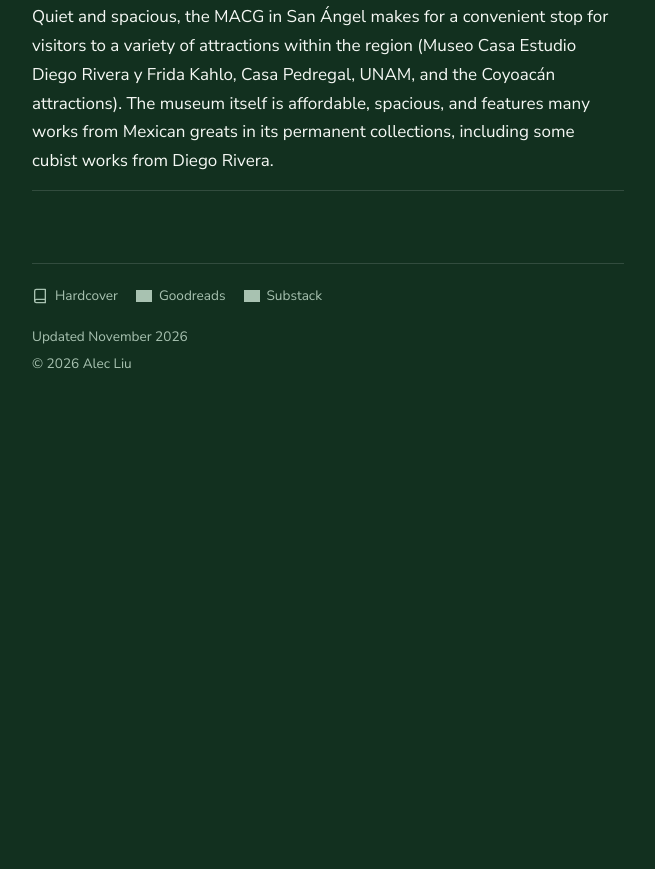
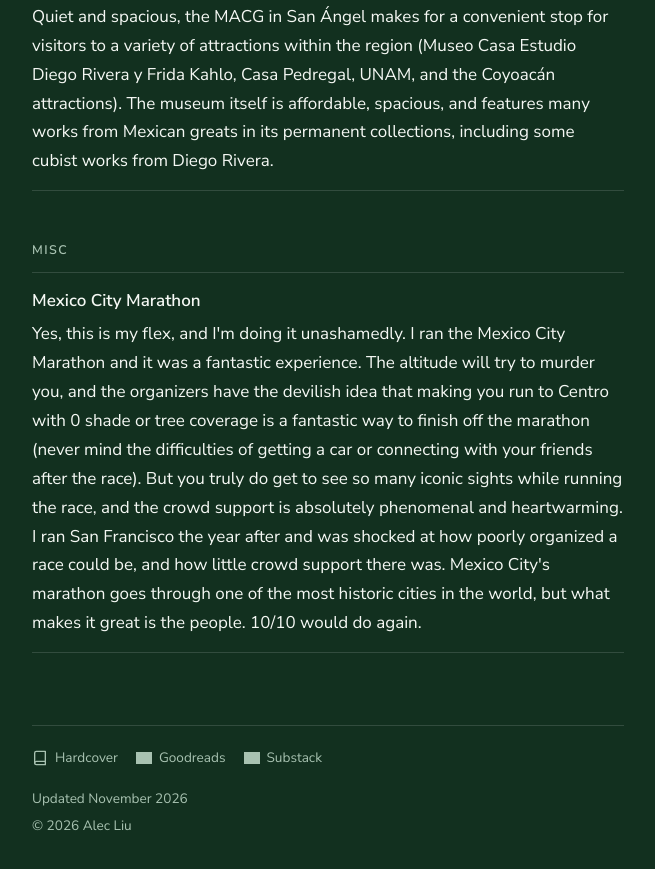
Before and after one commit to alecsliu/alecsliu-site, a plain HTML site: page places/mexico-city.html in a window 1280 px wide. Shown: the part 2764-3633 px from the top of the page, without its empty margins (312-967 px from the left). Before the commit the page ends 3203 px from the top, so only its background shows below. Drawn offline with Linux system fonts and the light colour scheme; grey boxes are pictures that could not be loaded; a script that the page names is missing.

Commit message:
Mexico City: add marathon to Misc
Co-Authored-By: Claude Opus 5.5 <noreply@anthropic.com>
Claude-Session: https://claude.ai/code/session_01A4ohVfXQfHbYjjvQ2u6EFC

```diff
--- a/places/mexico-city.html
+++ b/places/mexico-city.html
@@ -106,6 +106,14 @@
       </li>
     </ul>
 
+    <h2>Misc</h2>
+    <ul class="spots">
+      <li>
+        <span class="name">Mexico City Marathon</span>
+        <p>Yes, this is my flex, and I'm doing it unashamedly. I ran the Mexico City Marathon and it was a fantastic experience. The altitude will try to murder you, and the organizers have the devilish idea that making you run to Centro with 0 shade or tree coverage is a fantastic way to finish off the marathon (never mind the difficulties of getting a car or connecting with your friends after the race). But you truly do get to see so many iconic sights while running the race, and the crowd support is absolutely phenomenal and heartwarming. I ran San Francisco the year after and was shocked at how poorly organized a race could be, and how little crowd support there was. Mexico City's marathon goes through one of the most historic cities in the world, but what makes it great is the people. 10/10 would do again.</p>
+      </li>
+    </ul>
+
     <footer>
       <ul class="social">
         <li><a href="https://hardcover.app/@alecsliu" target="_blank" rel="noopener" aria-label="Hardcover"><span class="icon icon-hardcover" aria-hidden="true"></span>Hardcover</a></li>
```
